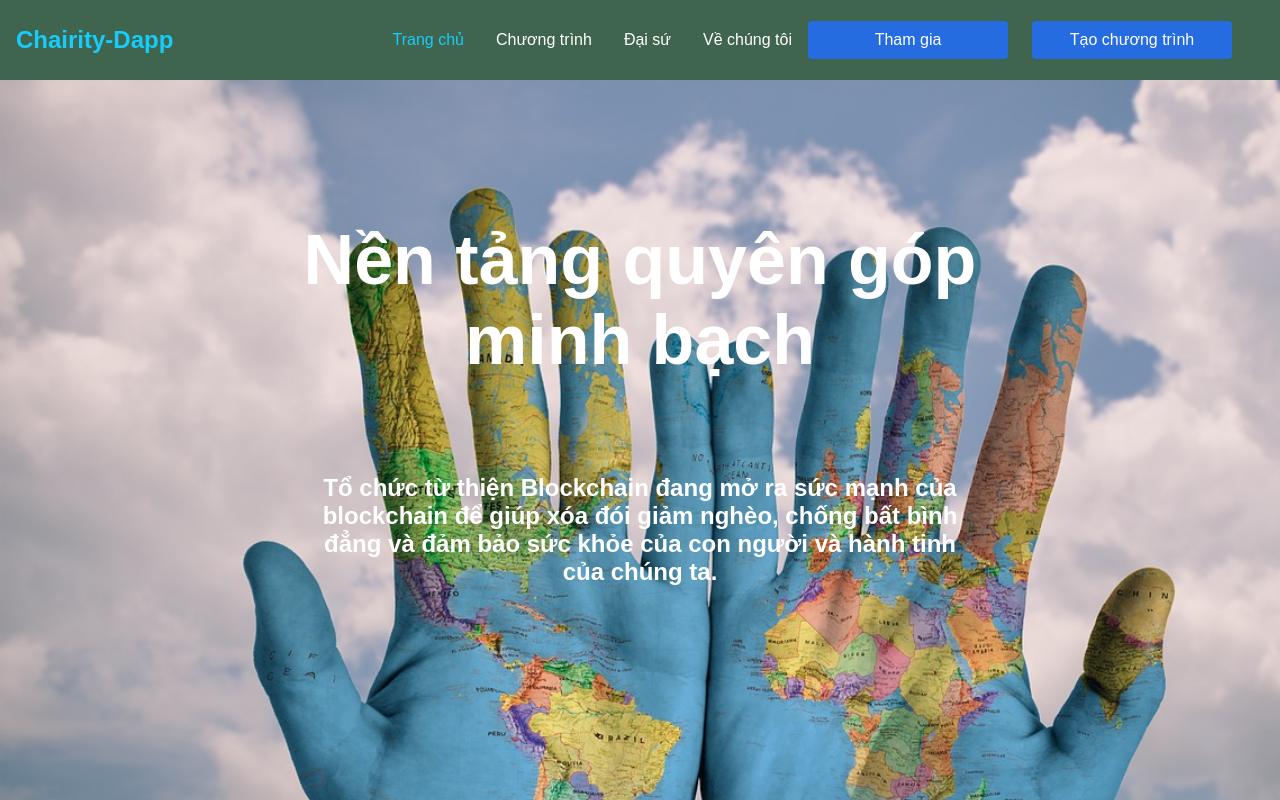
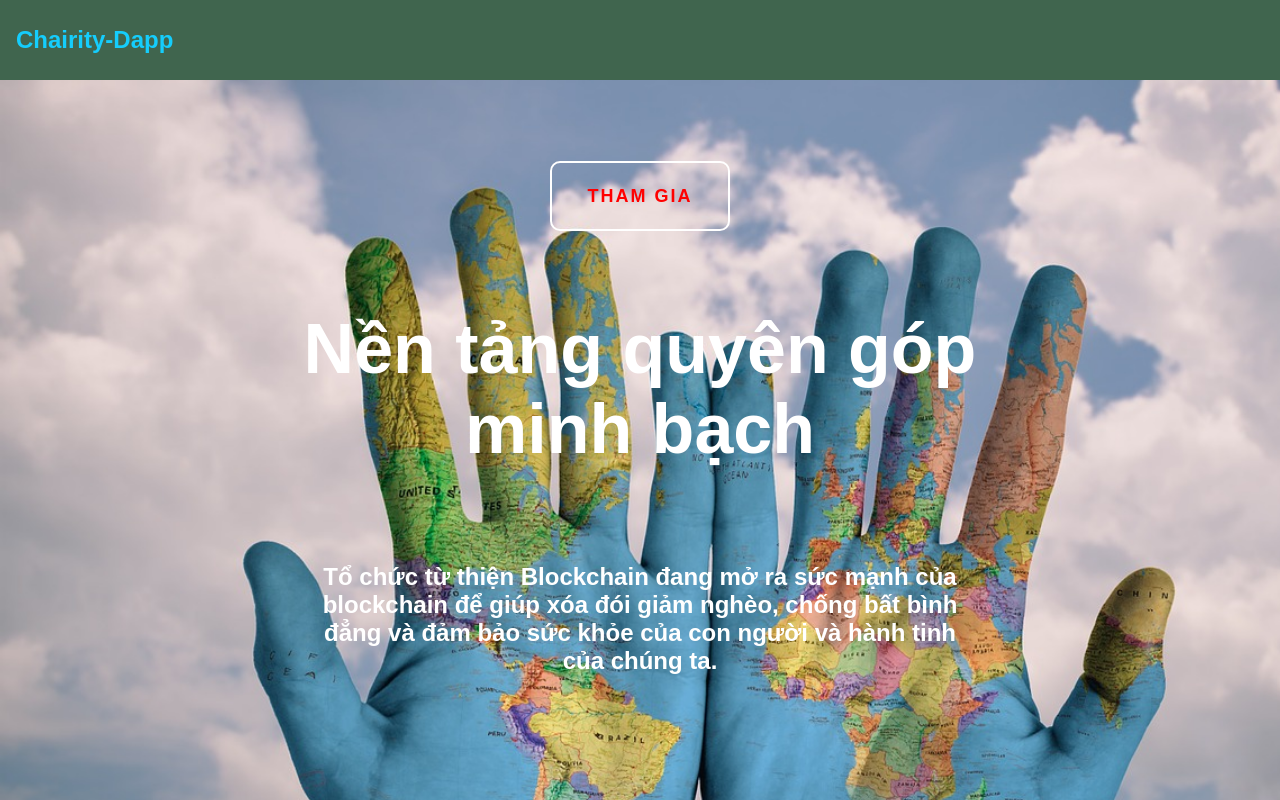
Before and after one commit to anhday123/project-charity-dapp, a React (Create React App) app: page / in a window 1280 px wide. Shown: the top 800 px of the page. Built offline with nearby package versions, Linux system fonts and the light colour scheme; what ipfs-http-client would draw is missing.

Commit message:
BSC testnet

```diff
--- a/src/componets/Factory/Home.js
+++ b/src/componets/Factory/Home.js
@@ -9,20 +9,12 @@ import ContentProgram from "./fake-data/contentProgram1"
 import contentData from "./fake-data/contentUser"
 import ContentUse from "./fake-data/contenUser1"
 import Footer from "./fake-data/Footer"
-
+import { connect } from '../../redux/blockchain/blockchainActions';
 
 const Home = () => {
   const dispatch = useDispatch();
   const blockchain = useSelector((state) => state.blockchain);
   const data = useSelector((state) => state.data);
-    // console.log(data);
-    // console.log(data.AllProjects);
-
-    // const handlePreviewImg = (e) => {
-    //   const file = e.target.files[0];
-    //   file.preview = URL.createObjectURL(file);
-    //   setFileImg(file);
-    // }
 
     useEffect(() => {
         if (blockchain.account !== "" && blockchain.Charity !== null) {
@@ -38,7 +30,18 @@ const Home = () => {
         <s.Screen image={_Bg}>
 
           <s.Container flex={1} ai={"center"} jc={"center"} >
-
+          <s.StyledButton style={{color : "red" , marginTop: 100}}
+                        onClick={(e) => {
+                            e.preventDefault();
+                            dispatch(connect());
+                        }}
+                    >
+                        Tham Gia
+                    </s.StyledButton>
+                    <s.SpacerXSmall />
+                    {blockchain.errorMsg !== "" ? (
+                    <s.TextDescription>{blockchain.errorMsg}</s.TextDescription>
+                    ) : null}
             <s.TextTitle wt={"60%"} style={{textAlign: "center", fontSize: "70px", color: "#ffffff"}}>
               Nền tảng quyên góp minh bạch
             </s.TextTitle>
@@ -50,6 +53,7 @@ const Home = () => {
                 </s.TextTitle>
           </s.Container>
         </s.Screen>
+
         <s.TextTitle wt={"100%"} style={{textAlign:"center", color:"#000", fontSize:"40px", marginTop:"80px"}}>
         All children have a right to survive, thrive and fulfill their potential – to the benefit of a better world.
             </s.TextTitle>
@@ -116,11 +120,7 @@ const Home = () => {
           )
         }
         </s.ContainerContent>
-
-        <s.Screen mgtS={"80px"}>
-          <Footer/>
-
-        </s.Screen>
+        <Footer/>
      </>
     );
 }
--- a/src/componets/Navbar/index.js
+++ b/src/componets/Navbar/index.js
@@ -19,15 +19,15 @@ const Navbar = () => {
 
     console.log(account);
 
-    const links =
-     (
+    const links = account != null
+      ? (
       <>
         <NavLink to="/" exact activeStyle>Trang chủ</NavLink>
         <NavLink to="/allprojects" activeStyle>Chương trình</NavLink>
         <NavLink to="/ambassadors" activeStyle>Đại sứ</NavLink>
         <NavLink to="/about" activeStyle>Về chúng tôi</NavLink>
       </>
-    )
+    ) : null
 
   return (
     <>
@@ -36,12 +36,13 @@ const Navbar = () => {
       <NavLink to='/'  >
         <h1>Chairity-Dapp</h1>
       </NavLink>
+
       <Bars />
+
       <NavMenu>
         {links}
       </NavMenu>
         {blockchain.account !== null ? (
-
           <NavBtn>
           <NavBtnLink to='/formcreate' activeStyle>
             Tạo chương trình
@@ -55,25 +56,25 @@ const Navbar = () => {
         </NavBtn>
         ) : (
 
-        <NavBtn>
+        // <NavBtn>
 
-          <NavBtnLink to='/'
-            onClick={(e) => {
-              e.preventDefault();
-              dispatch(connect());
-            }}>
-            Tham gia
-          </NavBtnLink>
-          <NavBtn>
+        //   <NavBtnLink to='/'
+        //     onClick={(e) => {
+        //       e.preventDefault();
+        //       dispatch(connect());
+        //     }}>
+        //     Tham gia
+        //   </NavBtnLink>
+        //   <NavBtn>
 
-          <NavBtnLink to='/formcreate' >
-            Tạo chương trình
-          </NavBtnLink>
+        //   <NavBtnLink to='/formcreate' >
+        //     Tạo chương trình
+        //   </NavBtnLink>
 
-        </NavBtn>
+        // </NavBtn>
 
-        </NavBtn>
-        )}
+        // </NavBtn>
+        null)}
     </Nav>
   </>
   );
--- a/src/page/DetailRecer.js
+++ b/src/page/DetailRecer.js
@@ -60,6 +60,8 @@ const DetailRecer = () => {
 
             <s.ContainerItemBoder>
                 {listReceiver.filter(itemR => itemR.receiverAddress === querystring).map((itemR, index) => (
+                  <div>
+                    {itemR.projectID === id ? (
                       <div className="item">
                       <div className="title">
                         <h2>Chi tiết thông tin người nhận hỗ trợ</h2>
@@ -70,11 +72,6 @@ const DetailRecer = () => {
                         <p>Mô tả hoàn cảnh: {itemR.descriptionR}</p>
                         {itemR.take == true ? (<p>Tình trạng phê duyệt: Đã được duyệt</p>) : (<p>Tình trạng phê duyệt: Chưa được duyệt</p>)}
 
-                          {/* <div style={{display:"flex", marginLeft: "auto", marginRight:"auto", justifyContent:"center"}}>
-                            <img style={{height: "200px", padding:"8px"}} src={itemR.imageUrlR} alt=""  /><br></br>
-                            <img style={{height: "200px", padding:"8px"}} src={itemR.imageUrl1R} alt=""  />
-
-                          </div> */}
                         <div className="img">
                           <img src={itemR.imageUrlR} alt=""  />
                           <img src={itemR.imageUrl1R} alt=""  />
@@ -83,11 +80,9 @@ const DetailRecer = () => {
 
                       </div>
                   </div>
-
-
-
+                    ) :(null)}
+                  </div>
                         ))}
-
                         {listReceiver.filter(itemR => itemR.receiverAddress === querystring).map((itemR, index) => (
                           <div style={{marginLeft:"auto", marginRight:"auto"}}>
                             {itemR.take === false ? (
--- a/src/redux/blockchain/blockchainActions.js
+++ b/src/redux/blockchain/blockchainActions.js
@@ -39,6 +39,8 @@ export const connect = () => {
             let web3 = new Web3(window.ethereum);
 
             try {
+                await window.ethereum.enable();
+
                 const accounts = await window.ethereum.request({
                     method: "eth_accounts",
                 });
@@ -46,12 +48,18 @@ export const connect = () => {
                     method: "net_version",
                 });
                 console.log(networkId);
-                const CharityNetwork = await Charity.networks[networkId]
-                if (CharityNetwork) {
+
+                if(networkId == 97){
                     const charity = new web3.eth.Contract(
                         Charity.abi,
-                        CharityNetwork.address
-                    );
+                        "0x023B138c0319464137836894a5A2eA20484055f1")
+                ;
+                // const CharityNetwork = await Charity.networks[networkId]
+                // if (CharityNetwork) {
+                //     const charity = new web3.eth.Contract(
+                //         Charity.abi,
+                //         CharityNetwork.address
+                //     );
                     dispatch(
                         connectSuccess({
                             account: accounts[0],
@@ -68,7 +76,7 @@ export const connect = () => {
                     });
                     // Add listeners end
                 } else {
-                    dispatch(connectFailed("Change network to rinkeby."));
+                    dispatch(connectFailed("Change network to BSC testnet.."));
                 }
             } catch (err) {
                 dispatch(connectFailed("Something went wrong."));
```
Also changed, not shown: src/page/AllProjects.js (+2 -6 lines), src/page/FormCreate.js (+0 -23 lines), truffle-config.js (+23 -9 lines). Lines whose indentation alone changed are shown as unchanged.
